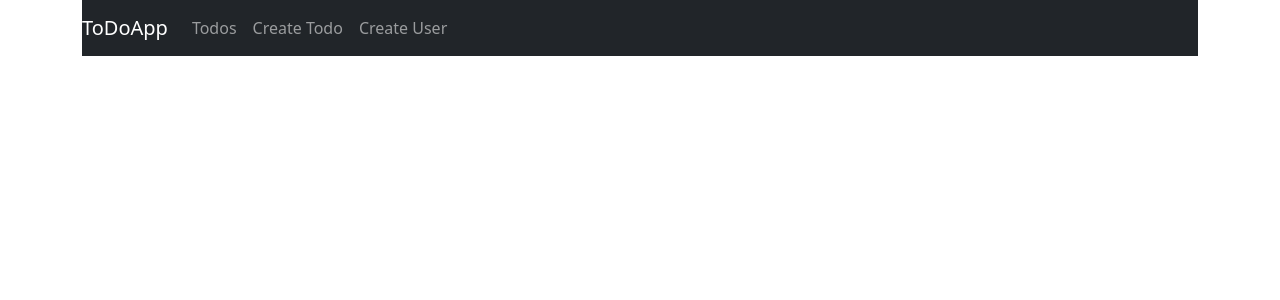
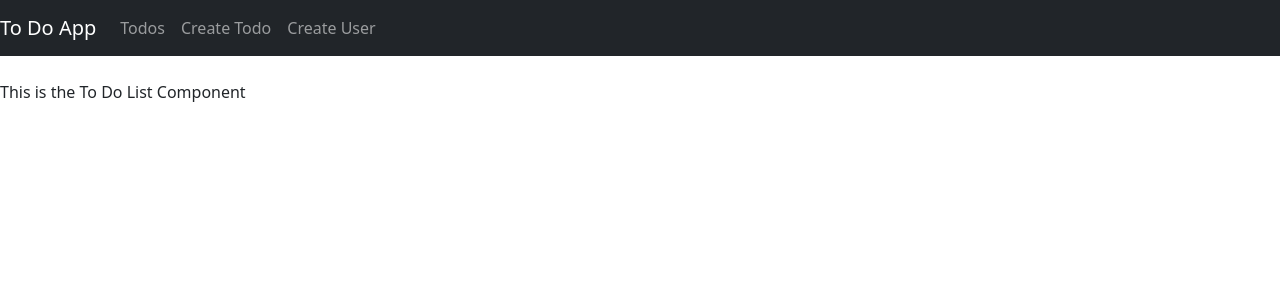
Before and after one commit to Dianaalgm/CapstoneProject, a React (Create React App) app in the folder mern-stack-app/: page / in a window 1280 px wide. Shown: the top 300 px of the page. Built offline with nearby package versions, Linux system fonts and the light colour scheme.

Commit message:
Added Navbar with bootstrap

```diff
--- a/mern-stack-app/src/App.css
+++ b/mern-stack-app/src/App.css
@@ -36,3 +36,6 @@
     transform: rotate(360deg);
   }
 }
+.navbar{
+  display: flex;
+}
--- a/mern-stack-app/src/App.js
+++ b/mern-stack-app/src/App.js
@@ -1,7 +1,8 @@
 import React from 'react';
 import './App.css';
 import { BrowserRouter as Router, Route, Routes } from "react-router-dom";
-import "bootstrap/dist/css/bootstrap.min.css";
+import 'bootstrap/dist/css/bootstrap.min.css';
+import 'bootstrap/dist/js/bootstrap.bundle.min';
 
 import Navbar from "./components/Navbar";
 import ToDoList from "./components/Todolist";
@@ -9,18 +10,18 @@ import EditToDo from "./components/EditToDo";
 import CreateToDo from "./components/CreateTodo";
 import CreateUser from "./components/CreateUser";
 
-function App() {
+const App = () => {
   return (
     <Router>
-      <div className="container">
+      <div className='navContainer'>
         <Navbar />
         <br />
         <Routes>
-        <Route path="/" exact component={ToDoList} />
-        <Route path="/edit/:id" component={EditToDo} />
-        <Route path="/create" component={CreateToDo} />
-        <Route path="/user" component={CreateUser} />
-      </Routes>
+          <Route path="/" element={<ToDoList />} />
+          <Route path="/edit/:id" element={<EditToDo />} />
+          <Route path="/create" element={<CreateToDo />} />
+          <Route path="/user" element={<CreateUser />} />
+        </Routes>
       </div>
     </Router>
   );
--- a/mern-stack-app/src/components/Navbar.js
+++ b/mern-stack-app/src/components/Navbar.js
@@ -3,9 +3,12 @@ import { Link } from 'react-router-dom';
 
 const Navbar = () => (
   <nav className="navbar navbar-dark bg-dark navbar-expand-lg">
-    <Link to="/" className="navbar-brand">ToDoApp</Link>
-    <div className="collapse navbar-collapse">
-      <ul className="navbar-nav mr-auto">
+    <Link to="/" className="navbar-brand">To Do App</Link>
+    <button className="navbar-toggler" type="button" data-bs-toggle="collapse" data-bs-target="#navbarNav" aria-controls="navbarNav" aria-expanded="false" aria-label="Toggle navigation">
+      <span className="navbar-toggler-icon"></span>
+    </button>
+    <div className="collapse navbar-collapse" id="navbarNav">
+      <ul className="navbar-nav me-auto">
         <li className="navbar-item">
           <Link to="/" className="nav-link">Todos</Link>
         </li>
```
